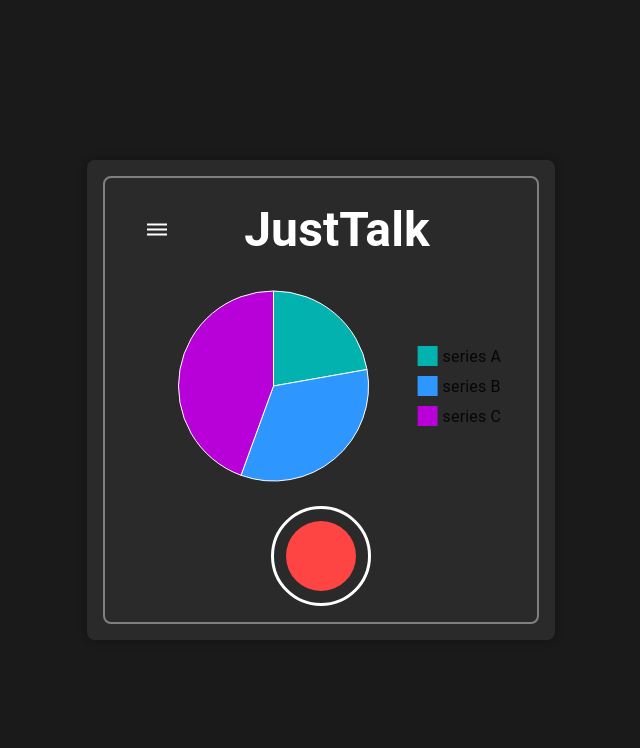
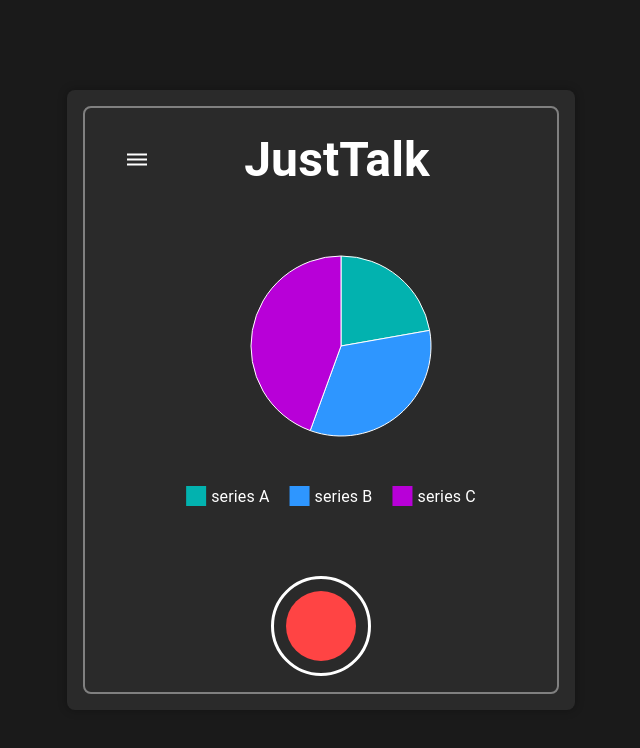
Before and after one commit to mizzzuno/justalk3, a React (Create React App) app: page / in a window 1280 px wide. Shown: the top 748 px of the page, without its empty margins (319-959 px from the left). Built offline with nearby package versions, Linux system fonts and the light colour scheme.

Commit message:
fix_PieChart.jsx

```diff
--- a/src/App.js
+++ b/src/App.js
@@ -17,9 +17,11 @@ const AppContent = () => {
   return (
     <div className="main-container">
       <BorderContainer>
-        <Typography variant="h6">
+        <Typography variant="h6" style={{ textAlign: 'center' }}>
           <Header menuOpen={menuOpen} setMenuOpen={setMenuOpen} />
-          <AppRoutes />
+          <div style={{ display: 'flex', flexDirection: 'column', alignItems: 'center', gap: '20px' }}>
+            <AppRoutes />
+          </div>
         </Typography>
       </BorderContainer>
     </div>
--- a/src/components/PieChart.jsx
+++ b/src/components/PieChart.jsx
@@ -4,6 +4,15 @@ import "./../stylesheet/Body.css";
 
 export default function BasicPie() {
   return (
+    <div style={{
+      display: 'flex',
+      justifyContent: 'center',
+      alignItems: 'center',
+      flexDirection: 'column',
+      width: '100%',
+      margin: '0 auto',
+      padding: '20px'
+    }}>
       <PieChart
         series={[
           {
@@ -13,19 +22,35 @@ export default function BasicPie() {
               { id: 2, value: 20, label: "series C" },
             ],
             label: {
-            // labelのスタイルを指定
               style: {
                 fill: "white",
-              color: "white", // ラベルの色を白に設定
+                color: "white",
               },
             },
             labelFormatter: (value) => (
               <span style={{ color: "white" }}>{value}</span>
-          ), // ラベルの文字色を白に設定
+            ),
           },
         ]}
         width={400}
-      height={200}
+        height={300}
+        slotProps={{
+          legend: {
+            direction: 'row',
+            position: { vertical: 'bottom', horizontal: 'middle' },
+            labelStyle: {
+              fill: 'white',
+              color: 'white',
+            },
+            itemMarkWidth: 20,
+            itemMarkHeight: 20,
+            markGap: 5,
+            itemGap: 20,
+            padding: 20,
+          },
+        }}
+        margin={{ top: 20, right: 20, bottom: 100, left: 20 }}
       />
+    </div>
   );
 }
```
Lines whose indentation alone changed are shown as unchanged.
